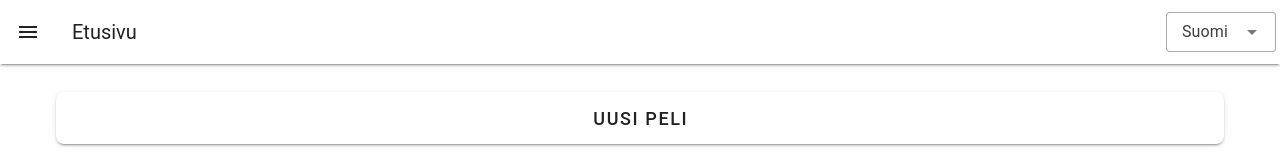
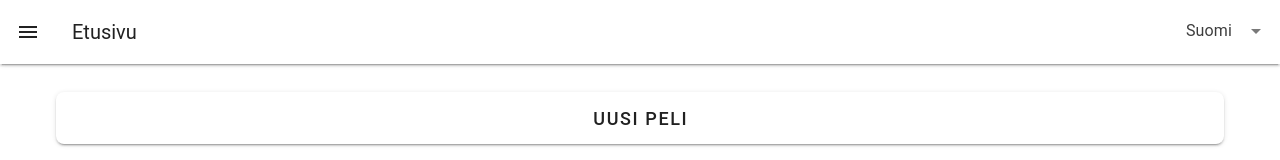
Before and after one commit to santerinogelainen/bonus, a Nuxt app: page / in a window 1280 px wide. Shown: the top 160 px of the page. Built offline with nearby package versions, Linux system fonts and the light colour scheme.

Commit message:
Update language switcher

```diff
--- a/components/LanguageSwitcher.vue
+++ b/components/LanguageSwitcher.vue
@@ -4,11 +4,14 @@
     :items="locales"
     item-title="name"
     item-value="code"
-    variant="outlined"
-    density="compact"
-    hide-details
+    variant="plain"
+    class="pe-2 mt-1"
     @update:model-value="switchLanguage"
-  />
+  >
+    <template #selection="{ item }">
+      {{ item?.raw?.name }}
+    </template>
+  </v-select>
 </template>
 
 <script setup lang="ts">
```
